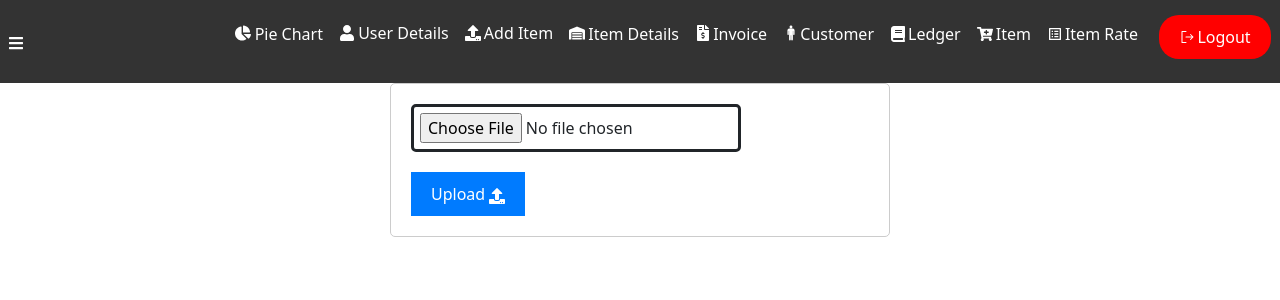
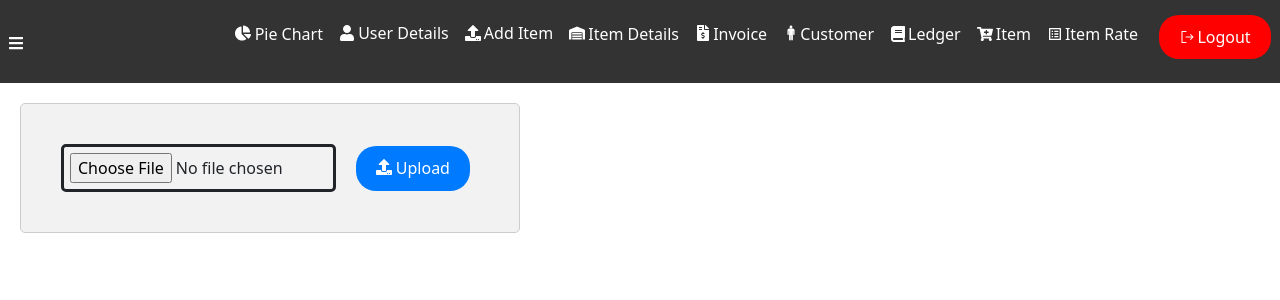
Before and after one commit to shub-h-aM/store_managment_system, a React (Create React App) app: page /upload/item/details in a window 1280 px wide. Shown: the top 300 px of the page. Built offline with nearby package versions, Linux system fonts and the light colour scheme; sample sign-in values are in the browser's storage.

Commit message:
changes css 2

```diff
--- a/src/components/UploadFile.js
+++ b/src/components/UploadFile.js
@@ -39,10 +39,11 @@ const UploadFile = () => {
     };
 
     return (
-        <div className="upload-container">
-            <input type="file" onChange={handleFileChange} />
-            <button onClick={handleUpload} disabled={uploading}>
-                {uploading ? 'Uploading...' : 'Upload'} <FaUpload />
+        <div className="upload-container" style={{margin:"20px",width:"40%", backgroundColor:'#f2f2f2'}}>
+            <input type="file" onChange={handleFileChange} style={{margin:"20px",width:"60%"}}/>
+            <button onClick={handleUpload} disabled={uploading} style={{borderRadius:"20px"}}>
+                <FaUpload style={{marginBottom:"6px",marginRight:"4px"}}/>
+                {uploading ? 'Uploading...' : 'Upload'}
             </button>
             {uploadError && <div className="error-message">{uploadError}</div>}
         </div>
```
